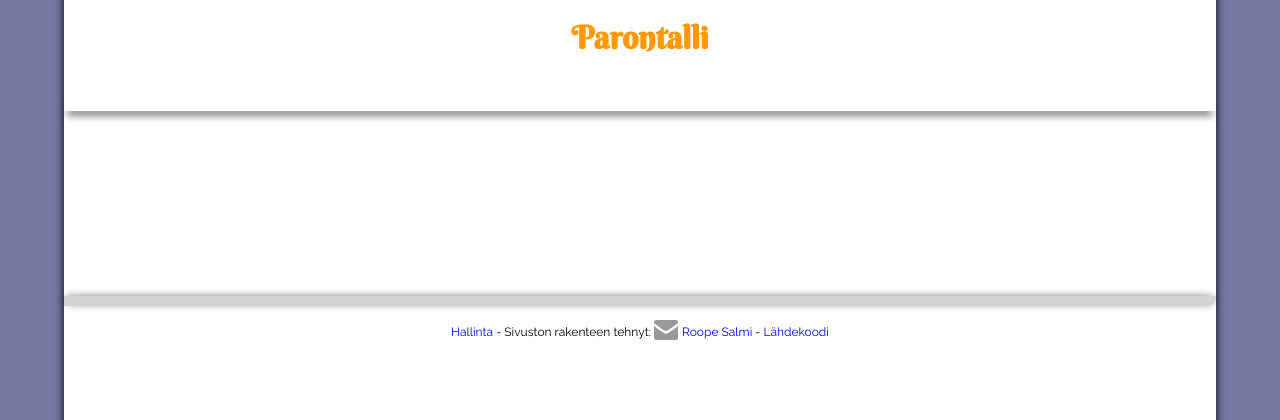
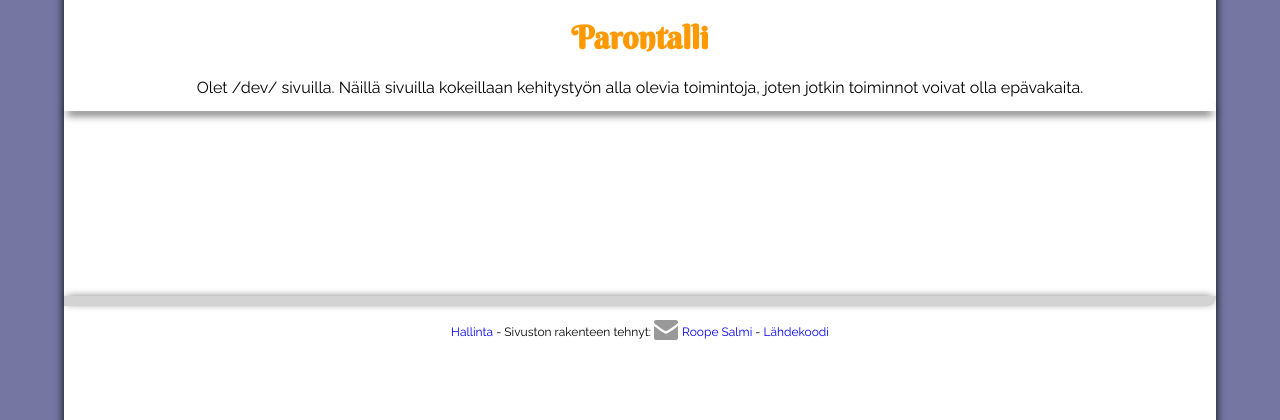
Before and after one commit to ollpu/parontalli, a PHP site: page /index.php in a window 1280 px wide. Shown: the top 420 px of the page. Run offline with PHP 8.4, Linux system fonts and the light colour scheme; data that the repository does not hold is empty.

Commit message:
Add /dev/ -notify onto .header

```diff
--- a/httpdocs/skeleton/header.php
+++ b/httpdocs/skeleton/header.php
@@ -2,5 +2,12 @@
 <div class="bg2"></div>
 <br/>
 <div class="header">
-	<h1>Parontalli</h1><br/>
+	<h1>Parontalli</h1>
+	<?
+		if(strpos($_SERVER[REQUEST_URI], '/dev/') == 0) {
+			echo("Olet /dev/ sivuilla.
+Näillä sivuilla kokeillaan kehitystyön alla olevia toimintoja, joten jotkin toiminnot voivat olla epävakaita.");
+		}
+	?>
+	<br/>
 </div>
```
